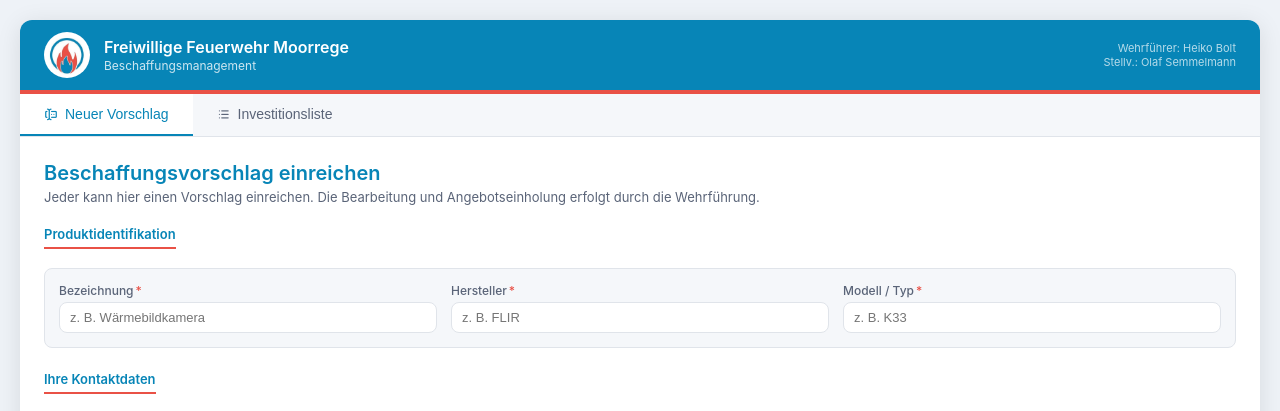
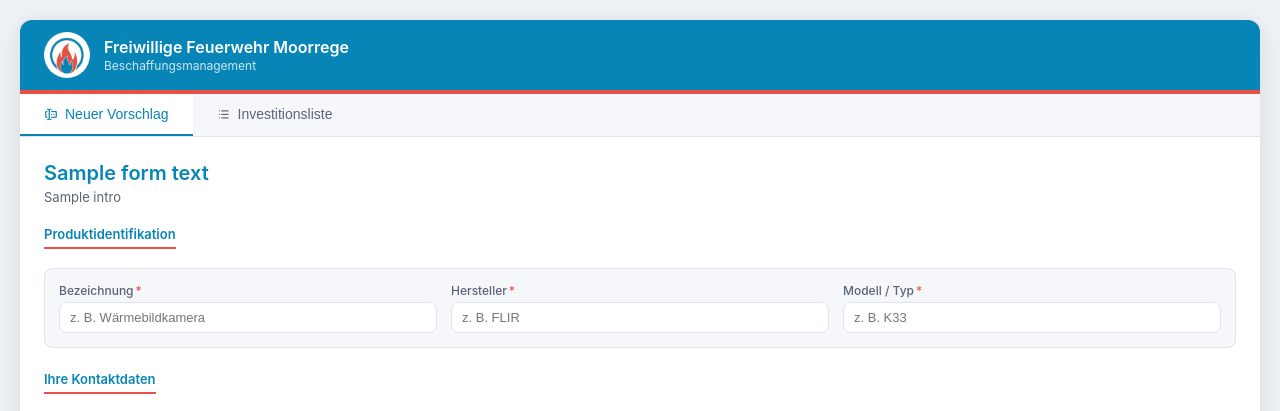
Before and after one commit to nikc112/feuerwehr-beschaffungstool, a Flask app: template app/templates/index.html in a window 1280 px wide. Shown: the top 411 px of the page. Run offline with Flask 3, Linux system fonts and the light colour scheme; the template is opened without the code that fills it: most values are stand-ins (such as "Sample title", 1, 10 or a date in 2020); parts of the project's set-up code (start-up, migrations or seed data) failed here and were passed over.

Commit message:
Neuer Vorschlag: Texte konfigurierbar, Wehrfuehrer-Block entfernt
- Ueberschrift und Einleitungstext der Seite "Neuer Vorschlag" sind
  jetzt in den Einstellungen (Admin) frei editierbar inkl. Reset auf
  Standard; Texte werden server-seitig gerendert und nach dem Speichern
  live aktualisiert. Neue Settings-Keys form_heading/form_intro.
- Statischer Header-Block "Wehrfuehrer: … / Stellv.: …" entfernt.
- Tests: tests/test_form_texts.py (4 neue, 47 gesamt gruen).

Co-Authored-By: Claude Opus 4.8 <noreply@anthropic.com>

```diff
--- a/app/main.py
+++ b/app/main.py
@@ -1,10 +1,12 @@
 from flask import Blueprint, render_template
 
-from .models import get_vergabe_tiers
+from .models import get_vergabe_tiers, get_form_texts
 
 main_bp = Blueprint('main', __name__)
 
 
 @main_bp.route('/')
 def index():
-    return render_template('index.html', vergabe_tiers=get_vergabe_tiers())
+    return render_template('index.html',
+                           vergabe_tiers=get_vergabe_tiers(),
+                           form_texts=get_form_texts())
--- a/app/templates/index.html
+++ b/app/templates/index.html
@@ -265,10 +265,7 @@ tr:last-child td{border-bottom:none;}
       <div class="header-sub">Beschaffungsmanagement</div>
     </div>
   </div>
-  <div id="hdr-info" style="text-align:right;">
-    <div style="font-size:11px;opacity:.7;">Wehrführer: Heiko Bolt</div>
-    <div style="font-size:11px;opacity:.7;">Stellv.: Olaf Semmelmann</div>
-  </div>
+  <div id="hdr-info" style="text-align:right;"></div>
   <div id="hdr-user" style="display:none;text-align:right;">
     <div style="font-size:12px;font-weight:500;opacity:.9;" id="hdr-username"></div>
     <button class="btn-outline-white" onclick="doLogout()" style="margin-top:5px;"><i class="ti ti-logout"></i> Abmelden</button>
@@ -289,8 +286,8 @@ tr:last-child td{border-bottom:none;}
 <!-- ══════════════════ VIEW: NEUER VORSCHLAG ══════════════════ -->
 <div class="content" id="view-form">
   <div style="margin-bottom:18px;">
-    <span style="font-size:20px;font-weight:600;color:var(--ff-blue);">Beschaffungsvorschlag einreichen</span>
-    <div style="font-size:13px;color:var(--text2);margin-top:4px;">Jeder kann hier einen Vorschlag einreichen. Die Bearbeitung und Angebotseinholung erfolgt durch die Wehrführung.</div>
+    <span id="form-heading" style="font-size:20px;font-weight:600;color:var(--ff-blue);">{{ form_texts.heading }}</span>
+    <div id="form-intro" style="font-size:13px;color:var(--text2);margin-top:4px;white-space:pre-line;">{{ form_texts.intro }}</div>
   </div>
 
   <div class="form-section">
@@ -563,6 +560,23 @@ tr:last-child td{border-bottom:none;}
 <!-- ══════════════════ VIEW: EINSTELLUNGEN ══════════════════ -->
 <div class="content" id="view-einstellungen" style="display:none;">
   <span style="font-size:18px;font-weight:600;color:var(--ff-blue);display:block;margin-bottom:20px;">Einstellungen</span>
+
+  <!-- FORMULAR-TEXTE (Neuer Vorschlag) -->
+  <div class="form-section" style="margin-bottom:24px;">
+    <span class="section-label">Texte „Neuer Vorschlag"</span>
+    <div class="mgmt-add" style="margin-top:10px;">
+      <div style="background:var(--bg2);border-radius:var(--radius);padding:10px 14px;font-size:12px;border:1px solid var(--border);margin-bottom:14px;">
+        <i class="ti ti-info-circle" style="color:var(--ff-blue);"></i>
+        Überschrift und Einleitungstext, die oben auf der Seite „Neuer Vorschlag" angezeigt werden. Mehrzeiliger Einleitungstext ist möglich.
+      </div>
+      <div class="field" style="margin-bottom:12px;"><label>Überschrift</label><input type="text" id="st-form-heading" placeholder="Beschaffungsvorschlag einreichen" /></div>
+      <div class="field"><label>Einleitungstext</label><textarea id="st-form-intro" style="height:90px;resize:vertical;"></textarea></div>
+      <div style="margin-top:14px;display:flex;gap:10px;justify-content:flex-end;flex-wrap:wrap;">
+        <button class="btn-secondary" onclick="resetFormTexts()"><i class="ti ti-refresh"></i> Auf Standard zurücksetzen</button>
+        <button class="btn-primary" onclick="saveFormTexts()"><i class="ti ti-device-floppy"></i> Texte speichern</button>
+      </div>
+    </div>
+  </div>
 
   <!-- SMTP -->
   <div class="form-section" style="margin-bottom:24px;">
@@ -1382,6 +1396,8 @@ async function loadSettingsTab() {
   document.getElementById('st-tls').checked = (d.smtp_tls || 'true') !== 'false';
   document.getElementById('st-subject').value = d.email_subject || d._default_subject || '';
   document.getElementById('st-body').value = d.email_body || d._default_body || '';
+  document.getElementById('st-form-heading').value = d.form_heading || d._default_form_heading || '';
+  document.getElementById('st-form-intro').value = d.form_intro || d._default_form_intro || '';
   _loadImapFields(d);
   if (Array.isArray(d.vergabe_tiers)) window.VERGABE_TIERS = d.vergabe_tiers;
   renderVergabeEditor(window.VERGABE_TIERS);
@@ -1500,6 +1516,47 @@ async function resetEmailTemplate() {
     showToast('Standard-Vorlage wiederhergestellt.');
     loadSettingsTab();
   }
+}
+
+function applyFormTexts(heading, intro) {
+  const h = document.getElementById('form-heading');
+  const i = document.getElementById('form-intro');
+  if (h) h.textContent = heading;
+  if (i) i.textContent = intro;
+}
+
+async function saveFormTexts() {
+  const payload = {
+    form_heading: document.getElementById('st-form-heading').value.trim(),
+    form_intro: document.getElementById('st-form-intro').value.trim(),
+  };
+  const r = await fetch('/api/settings', {
+    method: 'PUT',
+    headers: {'Content-Type': 'application/json'},
+    body: JSON.stringify(payload),
+  });
+  if (r.ok) {
+    applyFormTexts(payload.form_heading, payload.form_intro);
+    showToast('Texte gespeichert.');
+  } else showToast('Fehler beim Speichern.');
+}
+
+async function resetFormTexts() {
+  if (!await showConfirm('Texte auf Standard zurücksetzen? Eigene Änderungen gehen verloren.', {label: 'Zurücksetzen', title: 'Zurücksetzen'})) return;
+  const r = await fetch('/api/settings', {
+    method: 'PUT',
+    headers: {'Content-Type': 'application/json'},
+    body: JSON.stringify({form_heading: '', form_intro: ''}),
+  });
+  if (!r.ok) { showToast('Fehler beim Zurücksetzen.'); return; }
+  const sr = await fetch('/api/settings');
+  if (sr.ok) {
+    const d = await sr.json();
+    document.getElementById('st-form-heading').value = d._default_form_heading || '';
+    document.getElementById('st-form-intro').value = d._default_form_intro || '';
+    applyFormTexts(d._default_form_heading || '', d._default_form_intro || '');
+  }
+  showToast('Standard-Texte wiederhergestellt.');
 }
 
 // ══════════════════ IMAP ══════════════════
```
Also changed, not shown: app/api.py (+7 -3 lines), app/models.py (+17 -0 lines), tests/test_form_texts.py (added, +40 -0 lines).
